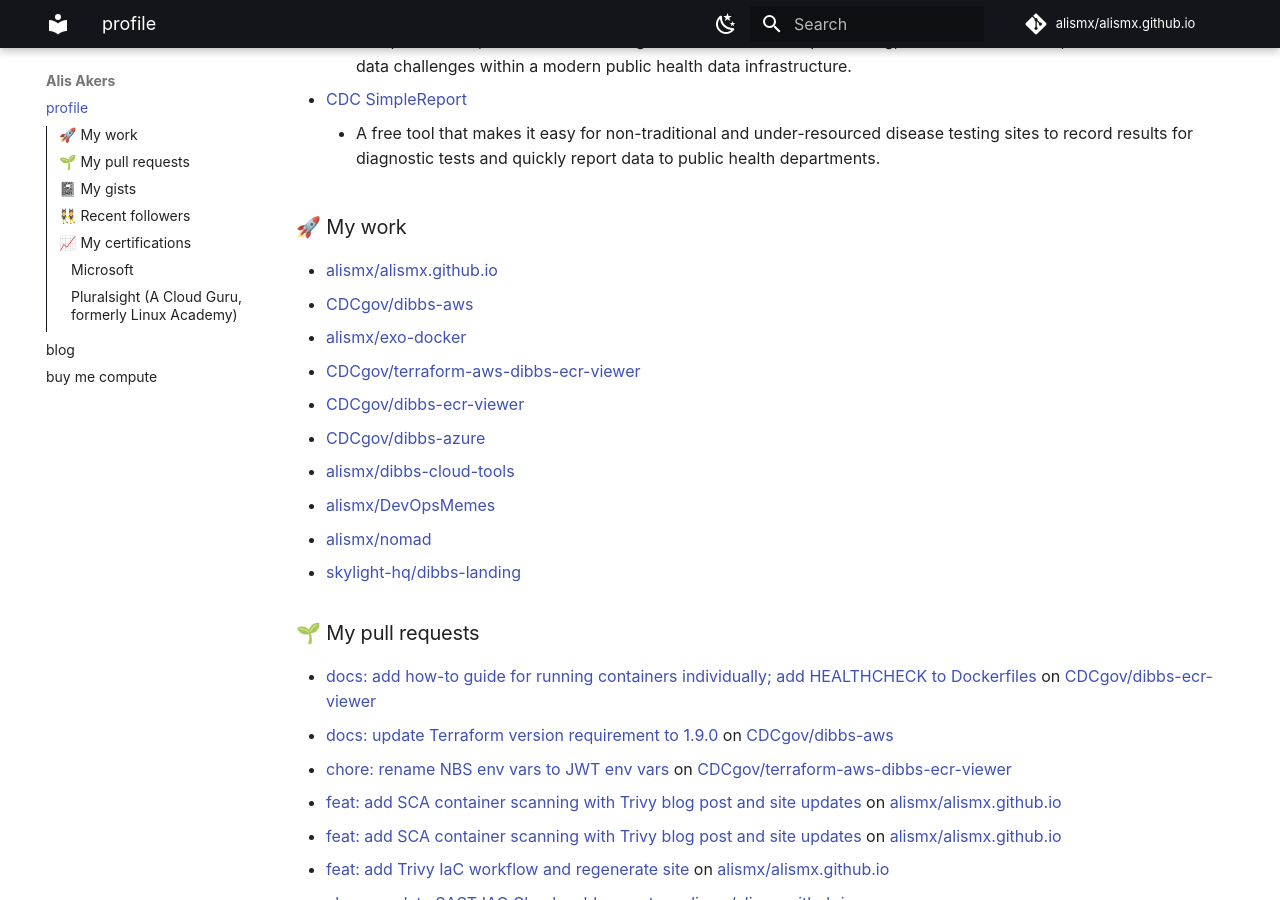
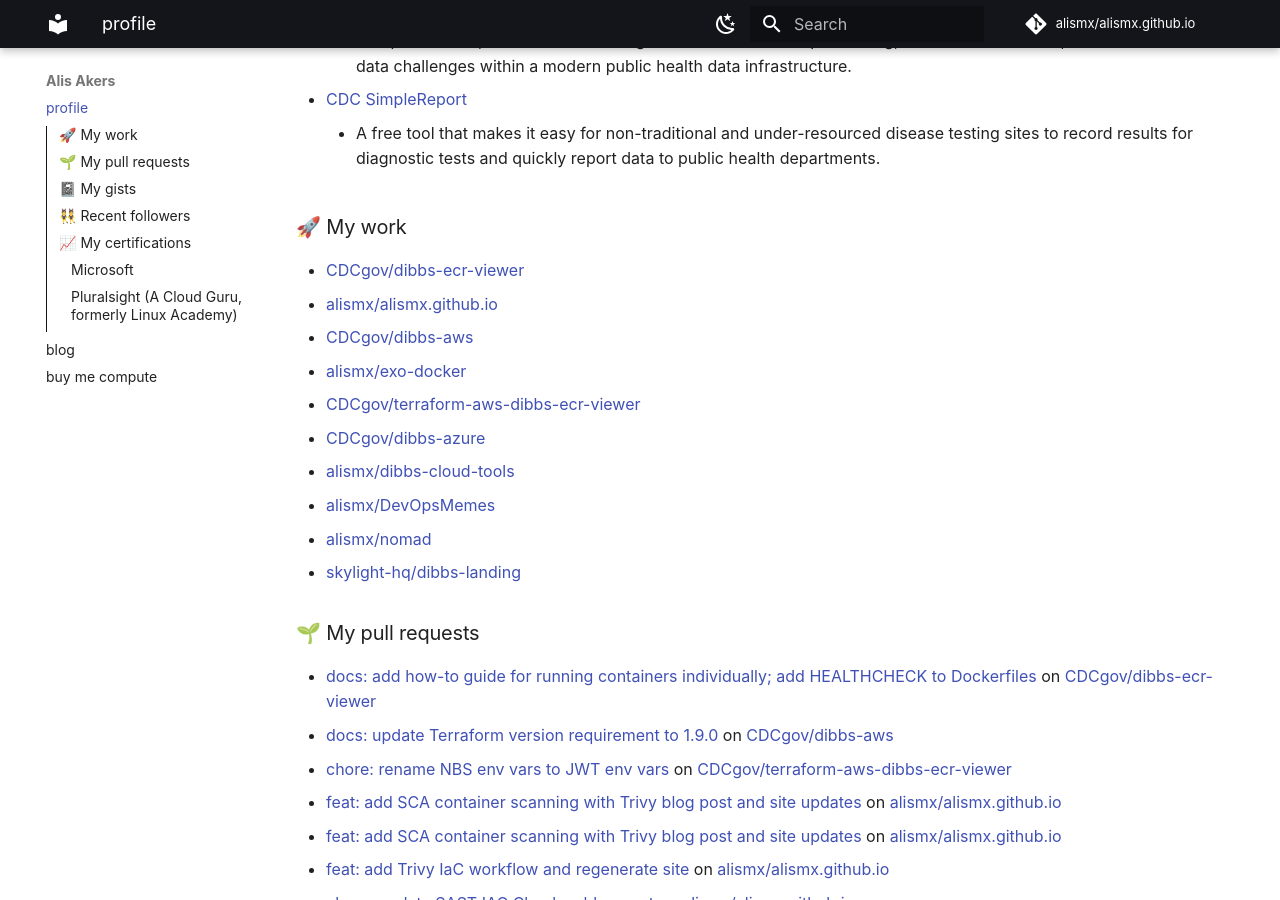
Before and after one commit to alismx/alismx.github.io, an MkDocs documentation site: the page built from docs/index.md, in a window 1280 px wide and 900 px high, scrolled down 456 px. Built offline with MkDocs 1.6.1 and Material for MkDocs 9.7.7, drawn with Linux system fonts in a browser that asks for light colours; plug-ins that fetch from the network failed and are left out; comment, search, counter and statistics services are not loaded.

Commit message:
Update generated files

```diff
--- a/docs/index.md
+++ b/docs/index.md
@@ -15,11 +15,11 @@ I'm Alis, a DevOps engineer passionate about open-source, cloud-native technolog
 
 ### 🚀 My work
 
+- [CDCgov/dibbs-ecr-viewer](https://github.com/CDCgov/dibbs-ecr-viewer)
 - [alismx/alismx.github.io](https://github.com/alismx/alismx.github.io)
 - [CDCgov/dibbs-aws](https://github.com/CDCgov/dibbs-aws)
 - [alismx/exo-docker](https://github.com/alismx/exo-docker)
 - [CDCgov/terraform-aws-dibbs-ecr-viewer](https://github.com/CDCgov/terraform-aws-dibbs-ecr-viewer)
-- [CDCgov/dibbs-ecr-viewer](https://github.com/CDCgov/dibbs-ecr-viewer)
 - [CDCgov/dibbs-azure](https://github.com/CDCgov/dibbs-azure)
 - [alismx/dibbs-cloud-tools](https://github.com/alismx/dibbs-cloud-tools)
 - [alismx/DevOpsMemes](https://github.com/alismx/DevOpsMemes)
```
